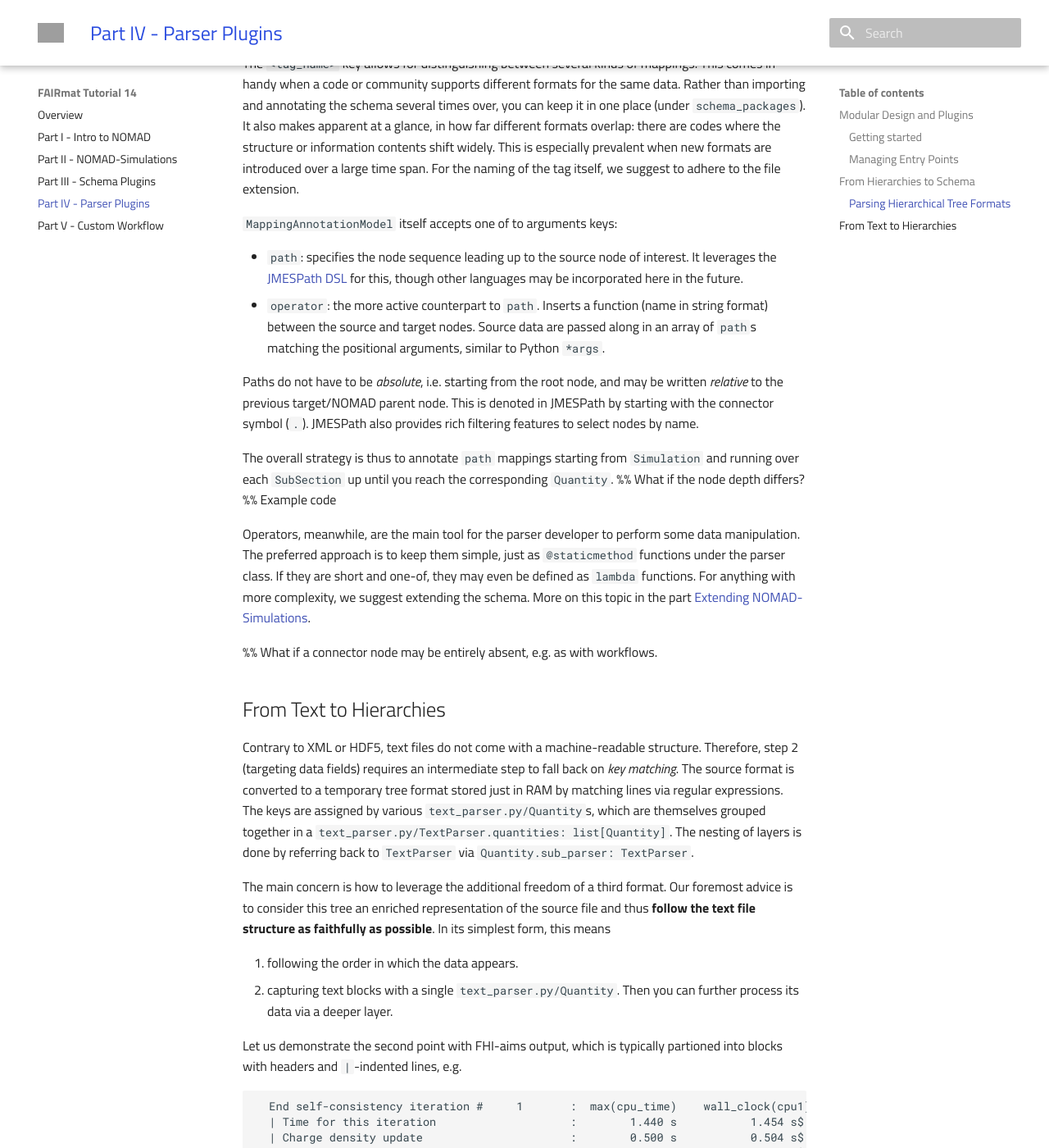
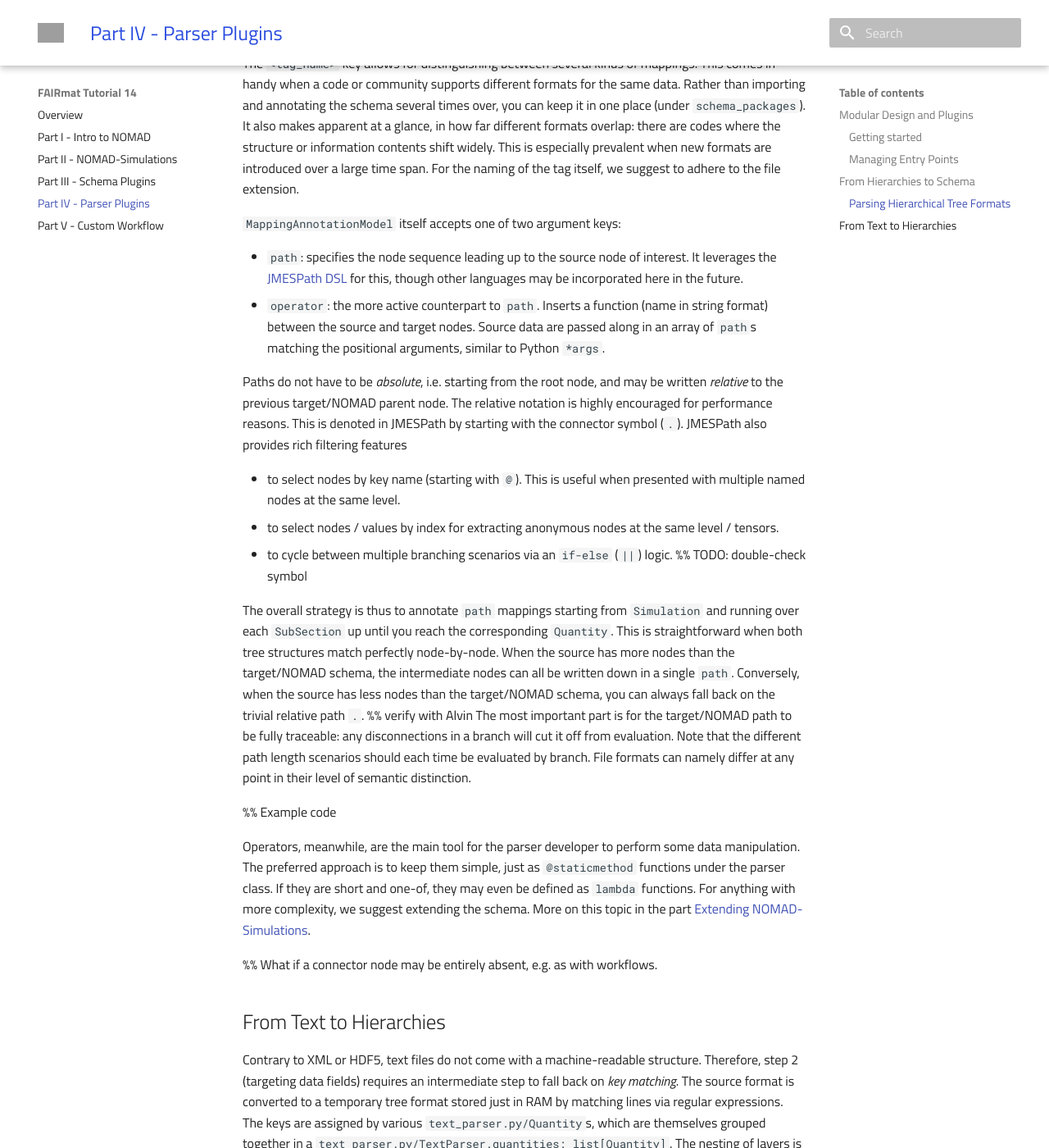
Before and after one commit to FAIRmat-NFDI/fairmat-tutorial-14-computational-plugins, an MkDocs documentation site: the page built from docs/parser_plugins.md, in a window 1280 px wide and 1400 px high, scrolled down 3700 px. Shown: the whole window at 82% size. Built offline with MkDocs 1.6.1 and Material for MkDocs 9.7.7, drawn with Linux system fonts in a browser that asks for light colours; nearby versions of some CDN libraries; library files that are not in the unit come from our copies; grey boxes are pictures that could not be loaded.

Commit message:
Cover different source - target path lengths

```diff
--- a/docs/parser_plugins.md
+++ b/docs/parser_plugins.md
@@ -117,17 +117,29 @@ there are codes where the structure or information contents shift widely.
 This is especially prevalent when new formats are introduced over a large time span.
 For the naming of the tag itself, we suggest to adhere to the file extension.
 
-`MappingAnnotationModel` itself accepts one of to arguments keys:
+`MappingAnnotationModel` itself accepts one of two argument keys:
 
 - `path`: specifies the node sequence leading up to the source node of interest. It leverages the [JMESPath DSL](https://jmespath.org/) for this, though other languages may be incorporated here in the future.
 - `operator`: the more active counterpart to `path`. Inserts a function (name in string format) between the source and target nodes. Source data are passed along in an array of `path`s matching the positional arguments, similar to Python `*args`.
 
 Paths do not have to be _absolute_, i.e. starting from the root node, and may be written _relative_ to the previous target/NOMAD parent node.
+The relative notation is highly encouraged for performance reasons.
 This is denoted in JMESPath by starting with the connector symbol (`.`).
-JMESPath also provides rich filtering features to select nodes by name.
+JMESPath also provides rich filtering features
+
+- to select nodes by key name (starting with `@`). This is useful when presented with multiple named nodes at the same level.
+- to select nodes / values by index for extracting anonymous nodes at the same level / tensors.
+- to cycle between multiple branching scenarios via an `if-else` (`||`) logic.  %% TODO: double-check symbol
 
 The overall strategy is thus to annotate `path` mappings starting from `Simulation` and running over each `SubSection` up until you reach the corresponding `Quantity`.
-%% What if the node depth differs?
+This is straightforward when both tree structures match perfectly node-by-node.
+When the source has more nodes than the target/NOMAD schema, the intermediate nodes can all be written down in a single `path`.
+Conversely, when the source has less nodes than the target/NOMAD schema, you can always fall back on the trivial relative path `.`. %% verify with Alvin
+The most important part is for the target/NOMAD path to be fully traceable:
+any disconnections in a branch will cut it off from evaluation.
+Note that the different path length scenarios should each time be evaluated by branch.
+File formats can namely differ at any point in their level of semantic distinction.
+
 %% Example code
 
 Operators, meanwhile, are the main tool for the parser developer to perform some data manipulation.
```
